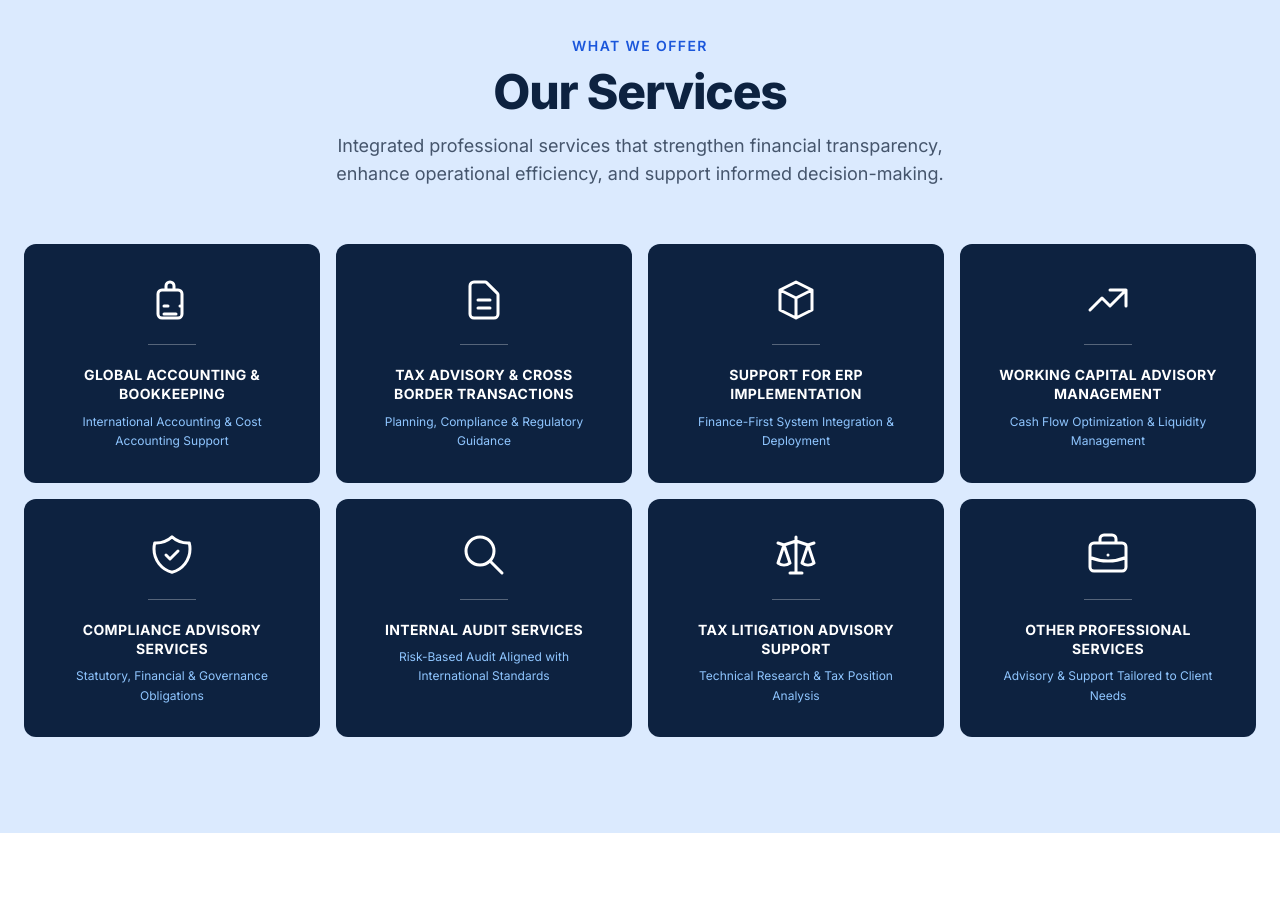
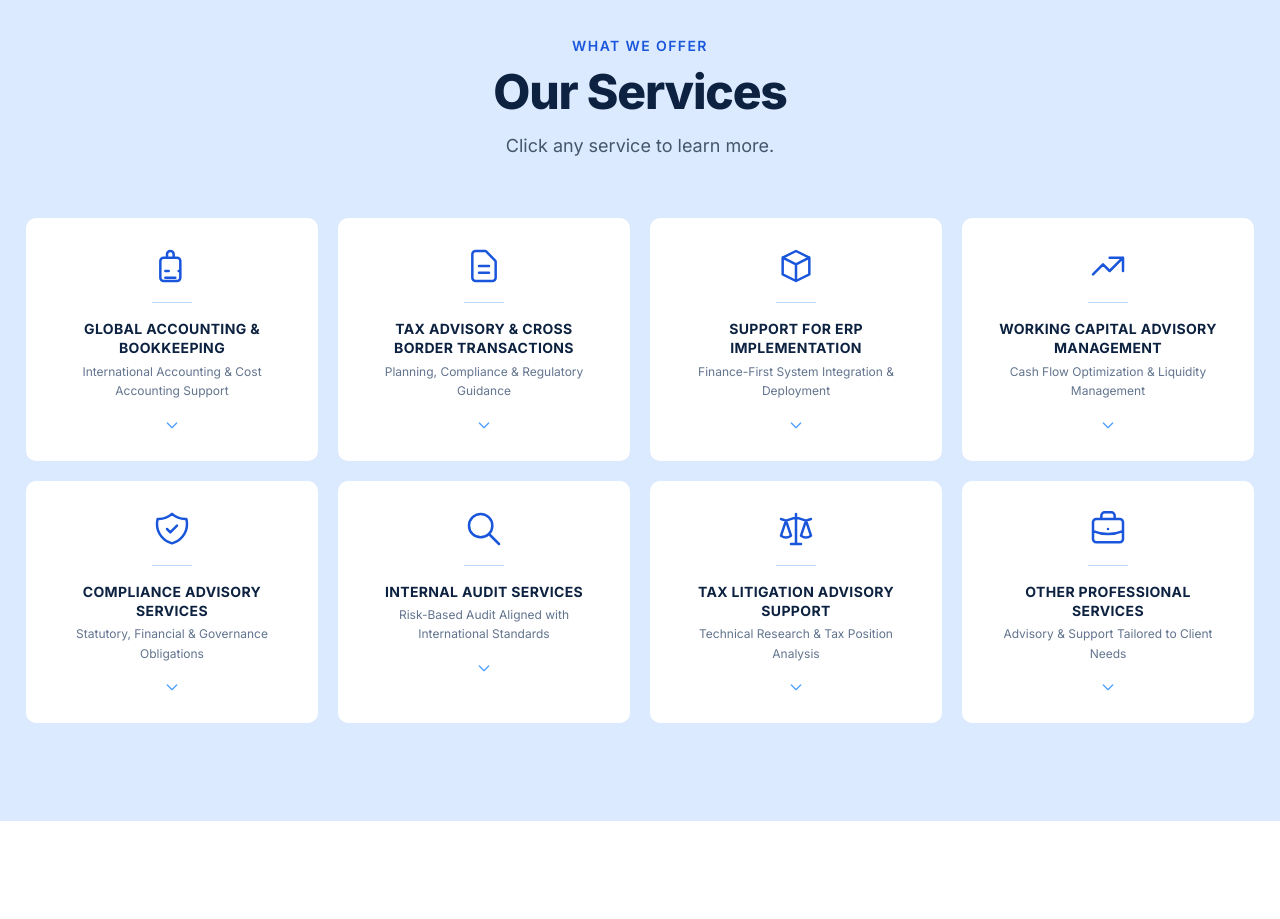
Before and after one commit to raahul1996/qagbs-website, a Next.js app: page / in a window 1280 px wide. Shown: the part 860-1779 px from the top of the page. Built offline with nearby package versions, Linux system fonts and the light colour scheme.

Commit message:
Services: light white cards with click-to-expand detail descriptions
Co-Authored-By: Claude Sonnet 4.6 <noreply@anthropic.com>

```diff
--- a/components/Services.tsx
+++ b/components/Services.tsx
@@ -1,97 +1,171 @@
+"use client";
+import { useState } from "react";
+
 function AccountingIcon() {
   return (
-    <svg className="w-12 h-12 text-white" fill="none" stroke="currentColor" strokeWidth={1.5} viewBox="0 0 24 24">
+    <svg className="w-10 h-10" fill="none" stroke="currentColor" strokeWidth={1.5} viewBox="0 0 24 24">
       <path strokeLinecap="round" strokeLinejoin="round" d="M9 7H7a2 2 0 00-2 2v10a2 2 0 002 2h8a2 2 0 002-2V9a2 2 0 00-2-2h-2m-4 0V5a2 2 0 114 0v2m-4 0h4m-5 8h2m-2 4h6m2-4h.01" />
     </svg>
   );
 }
 function TaxIcon() {
   return (
-    <svg className="w-12 h-12 text-white" fill="none" stroke="currentColor" strokeWidth={1.5} viewBox="0 0 24 24">
+    <svg className="w-10 h-10" fill="none" stroke="currentColor" strokeWidth={1.5} viewBox="0 0 24 24">
       <path strokeLinecap="round" strokeLinejoin="round" d="M9 12h6m-6 4h6m2 5H7a2 2 0 01-2-2V5a2 2 0 012-2h5.586a1 1 0 01.707.293l5.414 5.414a1 1 0 01.293.707V19a2 2 0 01-2 2z" />
     </svg>
   );
 }
 function ErpIcon() {
   return (
-    <svg className="w-12 h-12 text-white" fill="none" stroke="currentColor" strokeWidth={1.5} viewBox="0 0 24 24">
+    <svg className="w-10 h-10" fill="none" stroke="currentColor" strokeWidth={1.5} viewBox="0 0 24 24">
       <path strokeLinecap="round" strokeLinejoin="round" d="M20 7l-8-4-8 4m16 0l-8 4m8-4v10l-8 4m0-10L4 7m8 4v10M4 7v10l8 4" />
     </svg>
   );
 }
 function CashIcon() {
   return (
-    <svg className="w-12 h-12 text-white" fill="none" stroke="currentColor" strokeWidth={1.5} viewBox="0 0 24 24">
+    <svg className="w-10 h-10" fill="none" stroke="currentColor" strokeWidth={1.5} viewBox="0 0 24 24">
       <path strokeLinecap="round" strokeLinejoin="round" d="M13 7h8m0 0v8m0-8l-8 8-4-4-6 6" />
     </svg>
   );
 }
 function ShieldIcon() {
   return (
-    <svg className="w-12 h-12 text-white" fill="none" stroke="currentColor" strokeWidth={1.5} viewBox="0 0 24 24">
+    <svg className="w-10 h-10" fill="none" stroke="currentColor" strokeWidth={1.5} viewBox="0 0 24 24">
       <path strokeLinecap="round" strokeLinejoin="round" d="M9 12l2 2 4-4m5.618-4.016A11.955 11.955 0 0112 2.944a11.955 11.955 0 01-8.618 3.04A12.02 12.02 0 003 9c0 5.591 3.824 10.29 9 11.622 5.176-1.332 9-6.03 9-11.622 0-1.042-.133-2.052-.382-3.016z" />
     </svg>
   );
 }
 function AuditIcon() {
   return (
-    <svg className="w-12 h-12 text-white" fill="none" stroke="currentColor" strokeWidth={1.5} viewBox="0 0 24 24">
+    <svg className="w-10 h-10" fill="none" stroke="currentColor" strokeWidth={1.5} viewBox="0 0 24 24">
       <path strokeLinecap="round" strokeLinejoin="round" d="M21 21l-6-6m2-5a7 7 0 11-14 0 7 7 0 0114 0z" />
     </svg>
   );
 }
 function ScalesIcon() {
   return (
-    <svg className="w-12 h-12 text-white" fill="none" stroke="currentColor" strokeWidth={1.5} viewBox="0 0 24 24">
+    <svg className="w-10 h-10" fill="none" stroke="currentColor" strokeWidth={1.5} viewBox="0 0 24 24">
       <path strokeLinecap="round" strokeLinejoin="round" d="M3 6l3 1m0 0l-3 9a5.002 5.002 0 006.001 0M6 7l3 9M6 7l6-2m6 2l3-1m-3 1l-3 9a5.002 5.002 0 006.001 0M18 7l3 9m-3-9l-6-2m0-2v2m0 16V5m0 16H9m3 0h3" />
     </svg>
   );
 }
 function BriefcaseIcon() {
   return (
-    <svg className="w-12 h-12 text-white" fill="none" stroke="currentColor" strokeWidth={1.5} viewBox="0 0 24 24">
+    <svg className="w-10 h-10" fill="none" stroke="currentColor" strokeWidth={1.5} viewBox="0 0 24 24">
       <path strokeLinecap="round" strokeLinejoin="round" d="M21 13.255A23.931 23.931 0 0112 15c-3.183 0-6.22-.62-9-1.745M16 6V4a2 2 0 00-2-2h-4a2 2 0 00-2 2v2m4 6h.01M5 20h14a2 2 0 002-2V8a2 2 0 00-2-2H5a2 2 0 00-2 2v10a2 2 0 002 2z" />
     </svg>
   );
 }
 
 const services = [
-  { title: "Global Accounting & Bookkeeping", subtitle: "International Accounting & Cost Accounting Support", Icon: AccountingIcon },
-  { title: "Tax Advisory & Cross Border Transactions", subtitle: "Planning, Compliance & Regulatory Guidance", Icon: TaxIcon },
-  { title: "Support for ERP Implementation", subtitle: "Finance-First System Integration & Deployment", Icon: ErpIcon },
-  { title: "Working Capital Advisory Management", subtitle: "Cash Flow Optimization & Liquidity Management", Icon: CashIcon },
-  { title: "Compliance Advisory Services", subtitle: "Statutory, Financial & Governance Obligations", Icon: ShieldIcon },
-  { title: "Internal Audit Services", subtitle: "Risk-Based Audit Aligned with International Standards", Icon: AuditIcon },
-  { title: "Tax Litigation Advisory Support", subtitle: "Technical Research & Tax Position Analysis", Icon: ScalesIcon },
-  { title: "Other Professional Services", subtitle: "Advisory & Support Tailored to Client Needs", Icon: BriefcaseIcon },
+  {
+    title: "Global Accounting & Bookkeeping",
+    subtitle: "International Accounting & Cost Accounting Support",
+    Icon: AccountingIcon,
+    detail: "We provide end-to-end accounting and bookkeeping solutions for businesses operating across multiple jurisdictions. Our services ensure accurate recording of financial transactions, compliant accounting records, and timely financial information for effective decision-making. We also provide specialized cost accounting support and cross-border accounting coordination aligned with international accounting practices.",
+  },
+  {
+    title: "Tax Advisory & Cross Border Transactions",
+    subtitle: "Planning, Compliance & Regulatory Guidance",
+    Icon: TaxIcon,
+    detail: "We provide comprehensive tax advisory and compliance support to help businesses manage their tax obligations efficiently. Our services include tax planning, compliance filings, regulatory guidance, and advisory on cross-border taxation matters — helping clients navigate complex tax frameworks while optimizing tax efficiency and ensuring full compliance.",
+  },
+  {
+    title: "Support for ERP Implementation",
+    subtitle: "Finance-First System Integration & Deployment",
+    Icon: ErpIcon,
+    detail: "We approach ERP implementation from a finance-first perspective, ensuring every system decision contributes to improved profitability, operational control, and long-term business value. We help unify core business functions — finance, inventory, costing, procurement, manufacturing, sales, HR, and compliance — within a single integrated digital platform.",
+  },
+  {
+    title: "Working Capital Advisory Management",
+    subtitle: "Cash Flow Optimization & Liquidity Management",
+    Icon: CashIcon,
+    detail: "We help maintain required liquidity and ensure seamless cash flow for every business need. We identify and resolve bottlenecks in working capital cycles, targeting leakages and blockages. By accelerating cash velocity and optimizing receivables, payables, and inventory processes, we ensure quicker turnaround and sustained financial health.",
+  },
+  {
+    title: "Compliance Advisory Services",
+    subtitle: "Statutory, Financial & Governance Obligations",
+    Icon: ShieldIcon,
+    detail: "Operating in multiple regulatory environments requires structured compliance management. We assist organizations in understanding and meeting their statutory, financial, and governance obligations — helping businesses maintain regulatory alignment while minimizing operational and legal risks.",
+  },
+  {
+    title: "Internal Audit Services",
+    subtitle: "Risk-Based Audit Aligned with International Standards",
+    Icon: AuditIcon,
+    detail: "We provide independent internal audit services to help organizations strengthen internal controls, manage operational risks, and improve governance. Our risk-based audit approach evaluates financial processes, compliance systems, and operational efficiency to identify gaps and recommend practical improvements aligned with international auditing standards.",
+  },
+  {
+    title: "Tax Litigation Advisory Support",
+    subtitle: "Technical Research & Tax Position Analysis",
+    Icon: ScalesIcon,
+    detail: "Our services include providing technical research, preparation of documents, and analysis of tax positions — keeping in view leverages on international taxation with a cost-efficient delivery model.",
+  },
+  {
+    title: "Other Professional Services",
+    subtitle: "Advisory & Support Tailored to Client Needs",
+    Icon: BriefcaseIcon,
+    detail: "In addition to the services outlined above, the firm may undertake other lawful professional and advisory services as determined by the partners from time to time, consistent with the firm's expertise and the evolving needs of its clients.",
+  },
 ];
 
 export default function Services() {
+  const [openIndex, setOpenIndex] = useState<number | null>(null);
+
+  const toggle = (i: number) => setOpenIndex(openIndex === i ? null : i);
+
   return (
     <section id="services" className="py-24 bg-[#dbeafe]">
       <div className="max-w-7xl mx-auto px-6">
         <div className="text-center mb-14">
           <p className="text-[#1a56db] text-sm font-semibold uppercase tracking-widest mb-3">What We Offer</p>
-          <h2 className="text-4xl sm:text-5xl font-extrabold text-[#0d2240] tracking-tight">
-            Our Services
-          </h2>
+          <h2 className="text-4xl sm:text-5xl font-extrabold text-[#0d2240] tracking-tight">Our Services</h2>
           <p className="text-lg text-slate-600 mt-4 max-w-2xl mx-auto">
-            Integrated professional services that strengthen financial transparency, enhance operational efficiency, and support informed decision-making.
+            Click any service to learn more.
           </p>
         </div>
 
         <div className="grid grid-cols-1 sm:grid-cols-2 lg:grid-cols-4 gap-4">
-          {services.map(({ title, subtitle, Icon }) => (
-            <div
-              key={title}
-              className="bg-[#0d2240] hover:bg-[#1a3a6b] transition-colors duration-200 rounded-xl p-8 flex flex-col items-center text-center cursor-default"
-            >
-              <div className="mb-5"><Icon /></div>
-              <div className="w-12 border-t border-white/30 mb-5" />
-              <h3 className="text-white font-bold text-sm uppercase tracking-wide leading-snug mb-2">{title}</h3>
-              <p className="text-blue-300 text-xs leading-relaxed">{subtitle}</p>
-            </div>
-          ))}
+          {services.map(({ title, subtitle, Icon, detail }, i) => {
+            const isOpen = openIndex === i;
+            return (
+              <button
+                key={title}
+                onClick={() => toggle(i)}
+                className={`text-left rounded-xl border-2 transition-all duration-200 flex flex-col ${
+                  isOpen
+                    ? "bg-[#0d2240] border-[#1a56db] shadow-xl"
+                    : "bg-white border-blue-100 hover:border-[#1a56db] hover:shadow-md"
+                }`}
+              >
+                {/* Top area: icon + title */}
+                <div className="p-7 flex flex-col items-center text-center">
+                  <div className={`mb-4 ${isOpen ? "text-blue-300" : "text-[#1a56db]"}`}>
+                    <Icon />
+                  </div>
+                  <div className={`w-10 border-t mb-4 ${isOpen ? "border-white/30" : "border-blue-200"}`} />
+                  <h3 className={`font-bold text-sm uppercase tracking-wide leading-snug mb-1 ${isOpen ? "text-white" : "text-[#0d2240]"}`}>
+                    {title}
+                  </h3>
+                  <p className={`text-xs leading-relaxed ${isOpen ? "text-blue-300" : "text-slate-500"}`}>{subtitle}</p>
+
+                  {/* Chevron */}
+                  <div className={`mt-4 transition-transform duration-200 ${isOpen ? "rotate-180 text-blue-300" : "text-blue-400"}`}>
+                    <svg className="w-4 h-4" fill="none" stroke="currentColor" viewBox="0 0 24 24">
+                      <path strokeLinecap="round" strokeLinejoin="round" strokeWidth={2} d="M19 9l-7 7-7-7" />
+                    </svg>
+                  </div>
+                </div>
+
+                {/* Expandable detail */}
+                {isOpen && (
+                  <div className="px-7 pb-7 border-t border-white/10">
+                    <p className="text-blue-100 text-sm leading-relaxed pt-4">{detail}</p>
+                  </div>
+                )}
+              </button>
+            );
+          })}
         </div>
       </div>
     </section>
```
